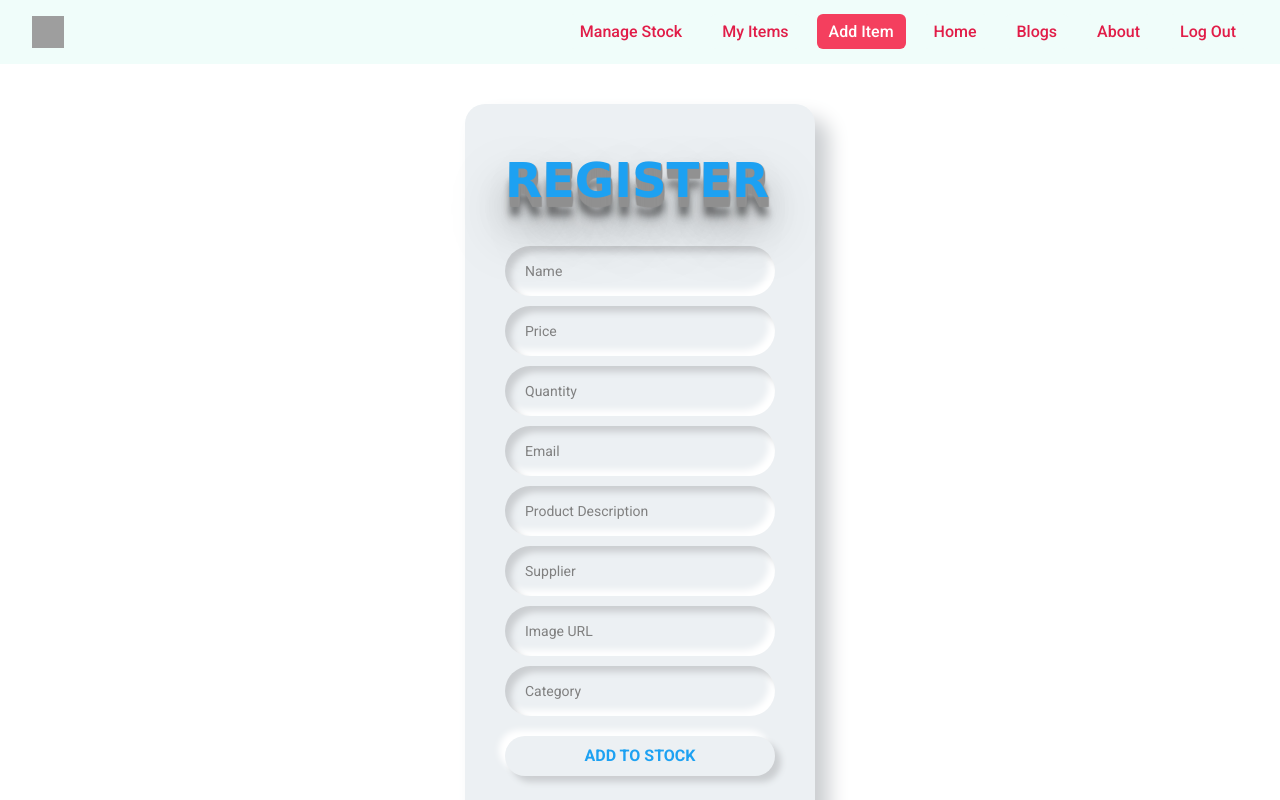
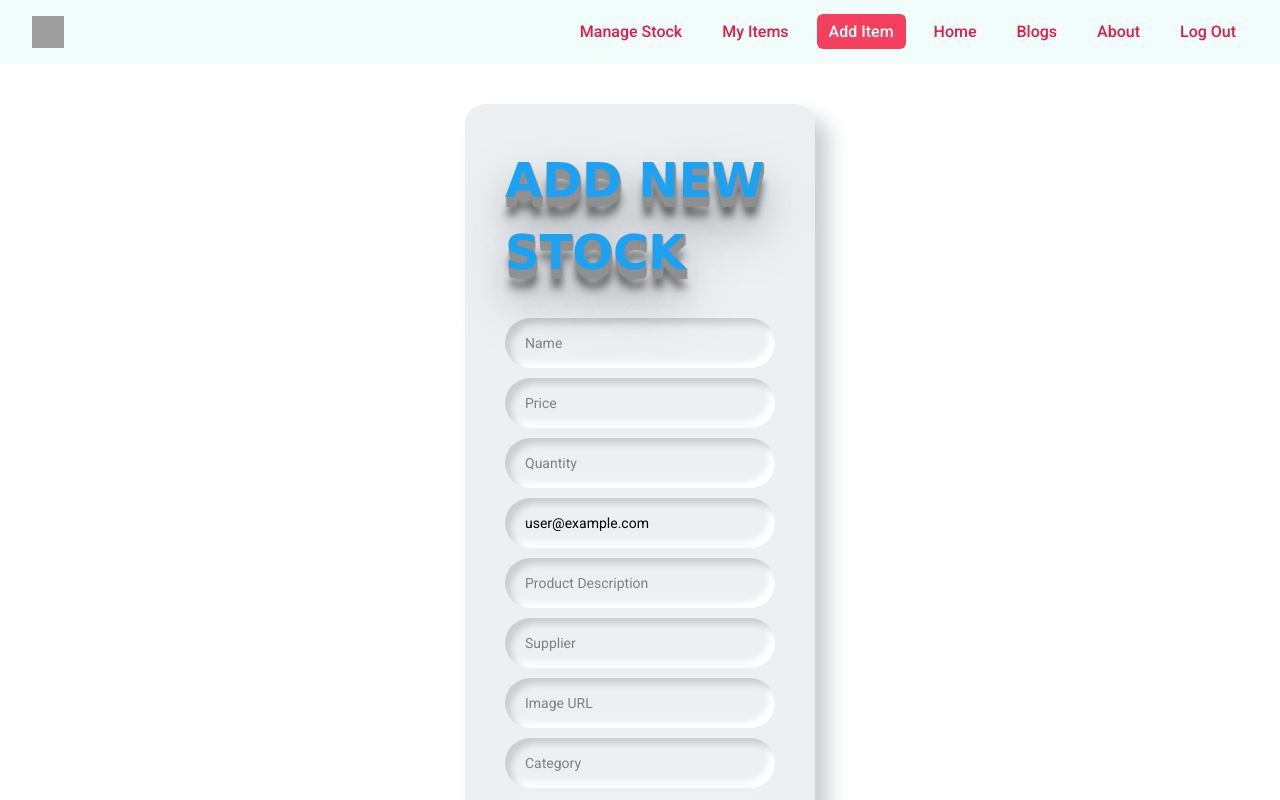
Before and after one commit to engrkashem/tech-hub-client, a React (Create React App) app: page /add-stock in a window 1280 px wide. Shown: the top 800 px of the page. Built offline with nearby package versions, Linux system fonts and the light colour scheme; no server answers; sample sign-in values are in the browser's storage; grey boxes are pictures that could not be loaded.

Commit message:
my item added and shown as rep requirement

```diff
--- a/src/Pages/Inventories/AddStock/AddStock.js
+++ b/src/Pages/Inventories/AddStock/AddStock.js
@@ -1,12 +1,17 @@
 import React from 'react';
+import { useAuthState } from 'react-firebase-hooks/auth';
 import { useForm } from "react-hook-form";
 import { toast } from 'react-toastify';
+import auth from '../../../firebase.init';
 
 const AddStock = () => {
+    const [user] = useAuthState(auth);
+    const email = user?.email;
     const { register, handleSubmit, formState: { errors } } = useForm();
     const onSubmit = product => {
-        console.log(product)
-        const url = `https://protected-ridge-43119.herokuapp.com/products`;
+        // console.log(product)
+        // const url = `https://protected-ridge-43119.herokuapp.com/products`;
+        const url = `http://localhost:5000/products`;
         fetch(url, {
             method: 'POST',
             headers: {
@@ -16,7 +21,7 @@ const AddStock = () => {
         })
             .then(res => res.json())
             .then(data => {
-                console.log(data);
+                // console.log(data);
                 toast('Product added to the Database.');
             })
     };
@@ -25,12 +30,12 @@ const AddStock = () => {
         <div className=' py-10 ' >
             <div className="container mx-auto ">
                 <form onSubmit={handleSubmit(onSubmit)}>
-                    <span className="textH">Register</span>
+                    <span className="textH">ADD NEW STOCK</span>
                     <div className="inputs">
                         <input placeholder='Name' {...register("name", { required: true })} />
                         <input placeholder='Price' {...register("price", { required: true })} />
                         <input placeholder="Quantity" {...register("quantity", { required: true })} />
-                        <input placeholder="Email" {...register("email", { required: true })} />
+                        <input value={email} readOnly placeholder="Email" {...register("email", { required: true })} />
                         <input placeholder="Product Description" {...register("description", { required: true })} />
                         <input placeholder="Supplier" {...register("supplier", { required: true })} />
                         <input placeholder="Image URL" {...register("img", { required: true })} />
--- a/src/Pages/Inventories/Inventory/Inventory.js
+++ b/src/Pages/Inventories/Inventory/Inventory.js
@@ -9,12 +9,13 @@ const Inventory = () => {
     const url = `http://localhost:5000/inventory`;
     const [products, setProducts] = useGetStock(url);
 
-    const handleDelete = id => {
+    const handleDelete = async id => {
         // console.log(id)
         const confirmation = window.confirm('Are You sure!! Want to delete this itemn???');
         if (confirmation) {
             // console.log(id)
             const url = `http://localhost:5000/products/${id}`;
+
             fetch(url, {
                 method: 'DELETE',
             })
--- a/src/Pages/Inventories/MyItems/MyItems.js
+++ b/src/Pages/Inventories/MyItems/MyItems.js
@@ -1,9 +1,46 @@
 import React from 'react';
+import { useAuthState } from 'react-firebase-hooks/auth';
+import auth from '../../../firebase.init';
+import useGetStock from '../../../hooks/useGetProducts';
+import TableComponent from '../TableComponent/TableComponent';
+
+
 
 const MyItems = () => {
+    const [user] = useAuthState(auth);
+    const email = user?.email;
+    const url = `http://localhost:5000/productByEmail?email=${email}`;
+    const [myProducts, setMyProducts] = useGetStock(url);
+
+    const handleDelete = async id => {
+        const confirmation = window.confirm('Do You Want to Delete ? Sure!!');
+        if (confirmation) {
+            const url = `http://localhost:5000/products/${id}`;
+
+            fetch(url, {
+                method: 'DELETE',
+            })
+                .then(res => res.json())
+                .then(data => {
+                    // console.log(data)
+                    if (data.deletedCount > 0) {
+                        const restProducts = myProducts.filter(p => p._id !== id);
+                        setMyProducts(restProducts);
+                    }
+                })
+
+        }
+    }
+
+
     return (
         <div>
-            <h2>My Item</h2>
+            <h2>My Item: {myProducts.length}</h2>
+            <TableComponent
+                key={'2'}
+                products={myProducts}
+                handleDelete={handleDelete}
+            ></TableComponent>
         </div>
     );
 };
```
